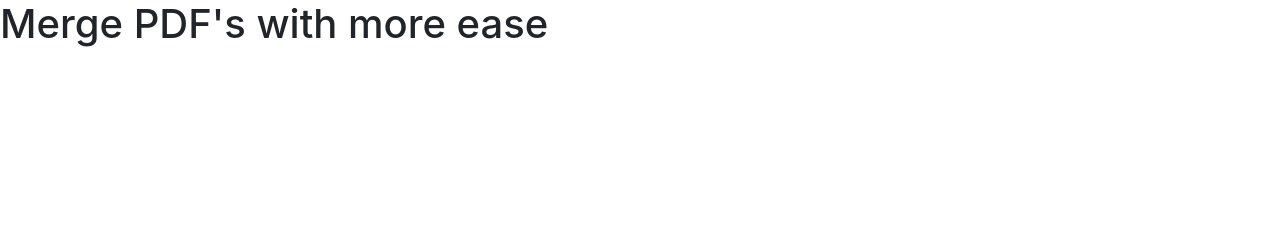
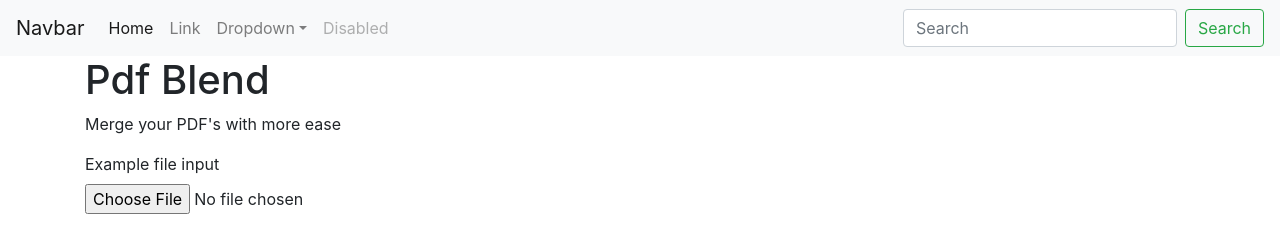
Before and after one commit to thesakshijaiswal/Pdf-Merger, a website: page templates/index.html in a window 1280 px wide. Drawn offline with nearby package versions, Linux system fonts and the light colour scheme.

Commit message:
add forms for the pdf submit and navbar

```diff
--- a/templates/index.html
+++ b/templates/index.html
@@ -11,8 +11,48 @@
     <title>Pdf Merger Tool</title>
   </head>
   <body>
-    <h1>Merge PDF's with more ease</h1>
+    <nav class="navbar navbar-expand-lg navbar-light bg-light">
+        <a class="navbar-brand" href="#">Navbar</a>
+          <button class="navbar-toggler" type="button" data-toggle="collapse" data-target="#navbarSupportedContent" aria-controls="navbarSupportedContent" aria-expanded="false" aria-label="Toggle navigation">
+              <span class="navbar-toggler-icon"></span>
+                </button>
 
+                  <div class="collapse navbar-collapse" id="navbarSupportedContent">
+                      <ul class="navbar-nav mr-auto">
+                            <li class="nav-item active">
+                                    <a class="nav-link" href="#">Home <span class="sr-only">(current)</span></a>
+                                          </li>
+                                                <li class="nav-item">
+                                                        <a class="nav-link" href="#">Link</a>
+                                                              </li>
+                                                                    <li class="nav-item dropdown">
+                                                                            <a class="nav-link dropdown-toggle" href="#" role="button" data-toggle="dropdown" aria-expanded="false">
+                                                                                      Dropdown</a>
+                                                                                <div class="dropdown-menu">
+                                                                                   <a class="dropdown-item" href="#">Action</a>
+                                                                                        <a class="dropdown-item" href="#">Another action</a>
+                                                                                          <div class="dropdown-divider"></div>
+                                                                                            <a class="dropdown-item" href="#">Something else here</a>
+                                                                                </div>
+                                                                    </li>
+                                                                    <li class="nav-item">
+                                                                         <a class="nav-link disabled">Disabled</a>
+                                                                    </li>
+                                </ul>
+                                                                                                                                                                                        <form class="form-inline my-2 my-lg-0">
+                                                                                                                                                                                              <input class="form-control mr-sm-2" type="search" placeholder="Search" aria-label="Search">
+                                                                                                                                                                                                    <button class="btn btn-outline-success my-2 my-sm-0" type="submit">Search</button>                                                                                                                                                                                                        </form>                                                                                                                                                                                                       </div>                                                                                                                                                                                                       </nav>
+    <div class="container">
+    <h1>Pdf Blend</h1>
+    <p>Merge your PDF's with more ease</p>
+
+  <form>
+     <div class="form-group">
+           <label for="exampleFormControlFile1">Example file input</label>
+           <input type="file" class="form-control-file" id="exampleFormControlFile1">
+     </div>
+  </form>
+  </div>
     <script src="https://cdn.jsdelivr.net/npm/jquery@3.5.1/dist/jquery.slim.min.js" integrity="sha384-DfXdz2htPH0lsSSs5nCTpuj/zy4C+OGpamoFVy38MVBnE+IbbVYUew+OrCXaRkfj" crossorigin="anonymous"></script>
     <script src="https://cdn.jsdelivr.net/npm/bootstrap@4.6.2/dist/js/bootstrap.bundle.min.js" integrity="sha384-Fy6S3B9q64WdZWQUiU+q4/2Lc9npb8tCaSX9FK7E8HnRr0Jz8D6OP9dO5Vg3Q9ct" crossorigin="anonymous"></script>
 
```
